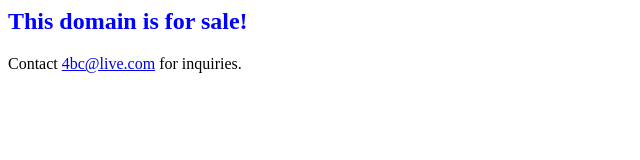
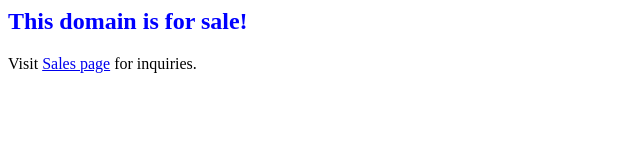
Before and after one commit to benchronister/benchronister.github.io, a plain HTML site: page index.html in a window 1280 px wide. Shown: the whole page, without its empty margins (0-640 px from the left). Drawn offline with Linux system fonts and the light colour scheme.

Commit message:
Update index.html

```diff
--- a/index.html
+++ b/index.html
@@ -1,2 +1,2 @@
 <h2 style="color: #5e9ca0;"><span style="color: #0000ff;">This domain is for sale!</span></h2>
-<p>Contact <a href="mailto:4bc@live.com">4bc@live.com</a> for inquiries.</p>
+<p>Visit <a href="https://auctions.godaddy.com/trpItemListing.aspx?&miid=349130517">Sales page</a> for inquiries.</p>
```
